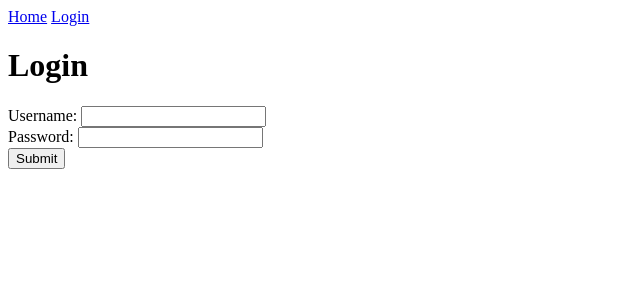
After one commit to ArmadaDev25/MyCalendarPal, a PHP site: page /loginpage.php in a window 1280 px wide. The commit adds this page. Shown: the top 300 px of the page, without its empty margins (0-640 px from the left). Run offline with PHP 8.4, Linux system fonts and the light colour scheme.

Commit message:
Created the Loginpage and added it to the website

```diff
--- a/home.php
+++ b/home.php
@@ -21,7 +21,7 @@
                 // Console log to make sure this function is calling the correct HTML element
                 console.log(clock);
                 // Sets the text in the clock to the current time
-                clock.textContent = timeString;
+                clock.textContent= timeString;
 
             }
             // Calls the updateTime function
@@ -33,6 +33,8 @@
 
 
     </script>
+
+
 </head>
 <body>
     <header>
@@ -47,7 +49,7 @@
 
 
     </main>
-    <div id="clock"></div>
+    <div id="clock">1111</div>
 
 </body>
 </html>
--- /dev/null
+++ b/loginpage.php
@@ -0,0 +1,38 @@
+
+<!DOCTYPE html>
+<html lang="en">
+<head>
+    <meta charset="UTF-8">
+    <meta name="viewport" content="width=device-width, initial-scale=1.0">
+    <title>Login</title>
+</head>
+<body>
+    <header>
+        <?php include "menu.php"; ?>
+        <h1>Login</h1>
+    </header>
+    <main>
+        <!--Div Message that is displayed if the data in the form is not valid-->
+        <div id="errorMessage"></div>
+
+
+        <form name="frmLogin" id="frmLogin" method="post" action="">
+            <!-- username input-->
+            <div>
+                <label for="txtUserName">Username:</label>
+                <input type="text" id="txtUserName" name="txtUserName">
+            </div>
+            <!-- password input-->
+            <div>
+                <label for="txtPassword">Password:</label>
+                <input type="password" id="txtPassword" name="txtPassword">
+            </div>
+            <!-- password input-->
+            <button type="submit">Submit</button>
+
+
+        </form>
+    </main>
+
+</body>
+</html>
--- a/menu.php
+++ b/menu.php
@@ -1,6 +1,6 @@
 <nav>
 <?php
-    echo "<a href='home.php'>Home</a>"
+    echo "<a href='home.php'>Home</a> <a href='loginpage.php'>Login</a>"
 
 ?>
 </nav>
```
Also changed, not shown: dbconnect.php (added, +12 -0 lines).
